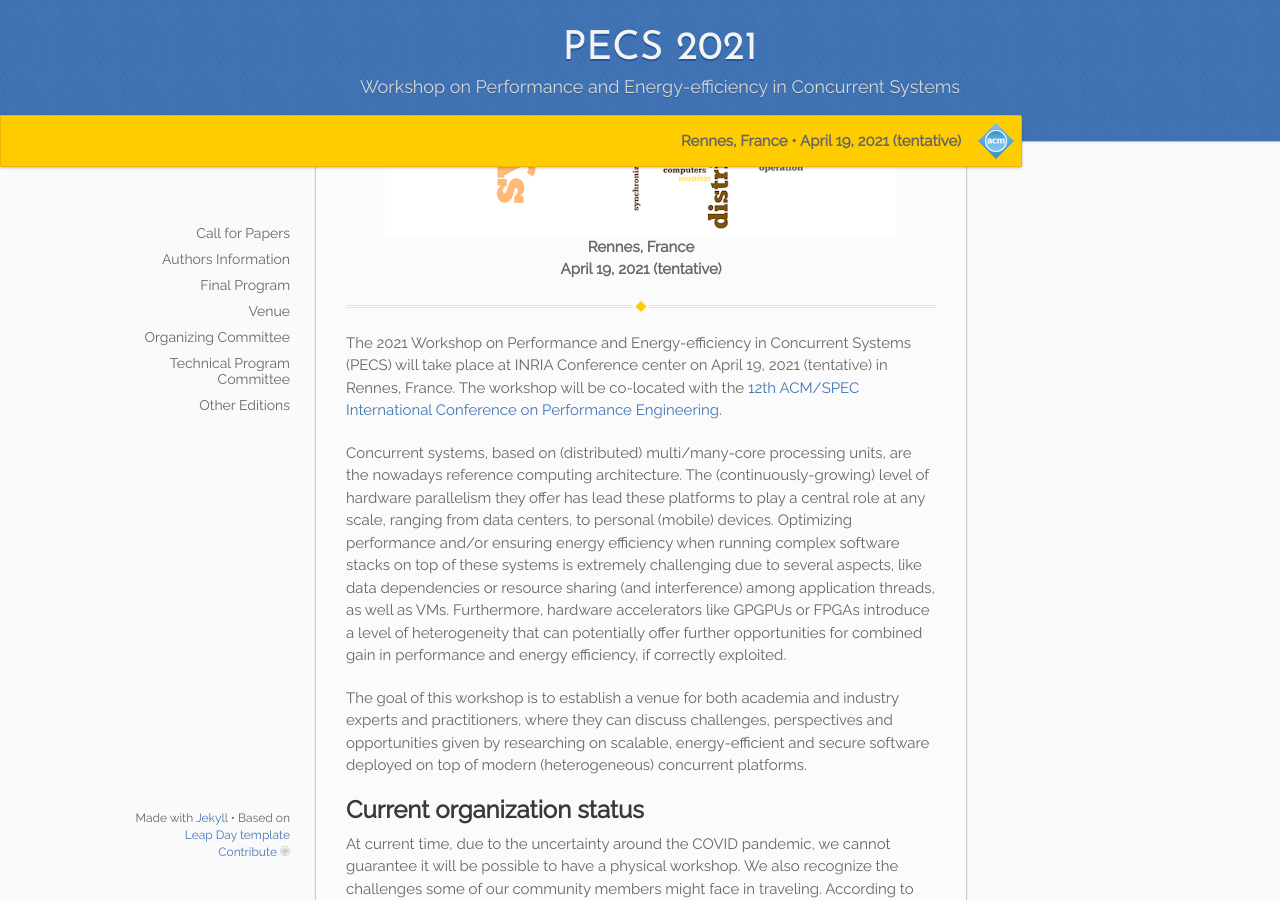
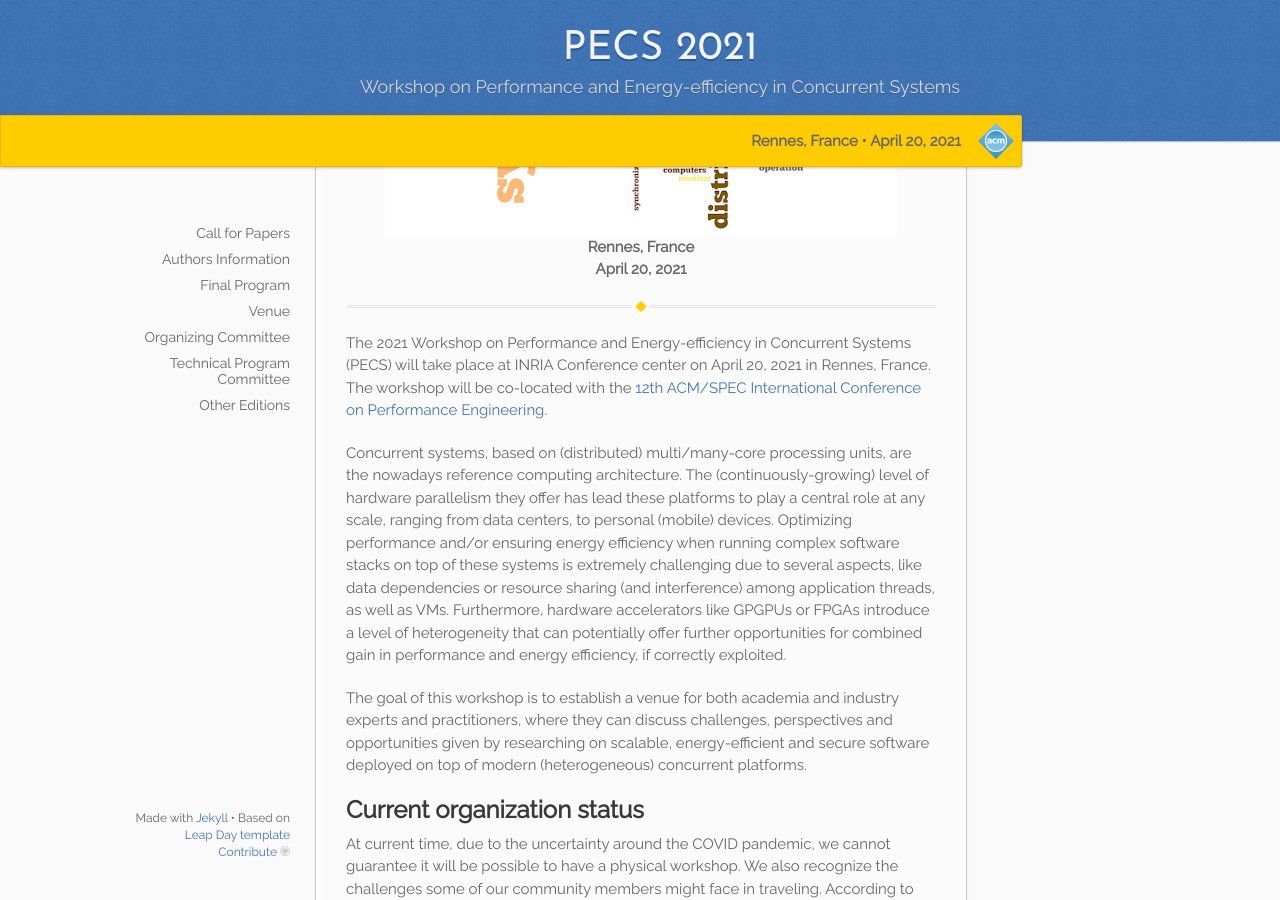
Before and after one commit to pecs-workshop/pecs-workshop.github.io, a Jekyll site: the page built from _2021/index.md, in a window 1280 px wide and 900 px high, scrolled down 340 px. Built offline with Jekyll 4.4.1, drawn with Linux system fonts in a browser that asks for light colours.

Commit message:
Fixed ws date

```diff
--- a/_config.yml
+++ b/_config.yml
@@ -18,7 +18,7 @@ collections:
     permalink: /:collection/:title
     venue: "Rennes, France"
     location: "INRIA Conference center"
-    dates: "April 19, 2021 (tentative)"
+    dates: "April 20, 2021"
     pagelimit: "8"
     short_pagelimit: "4"
     submission_link: "https://easychair.org/my/conference?conf=pecs2021"
```
